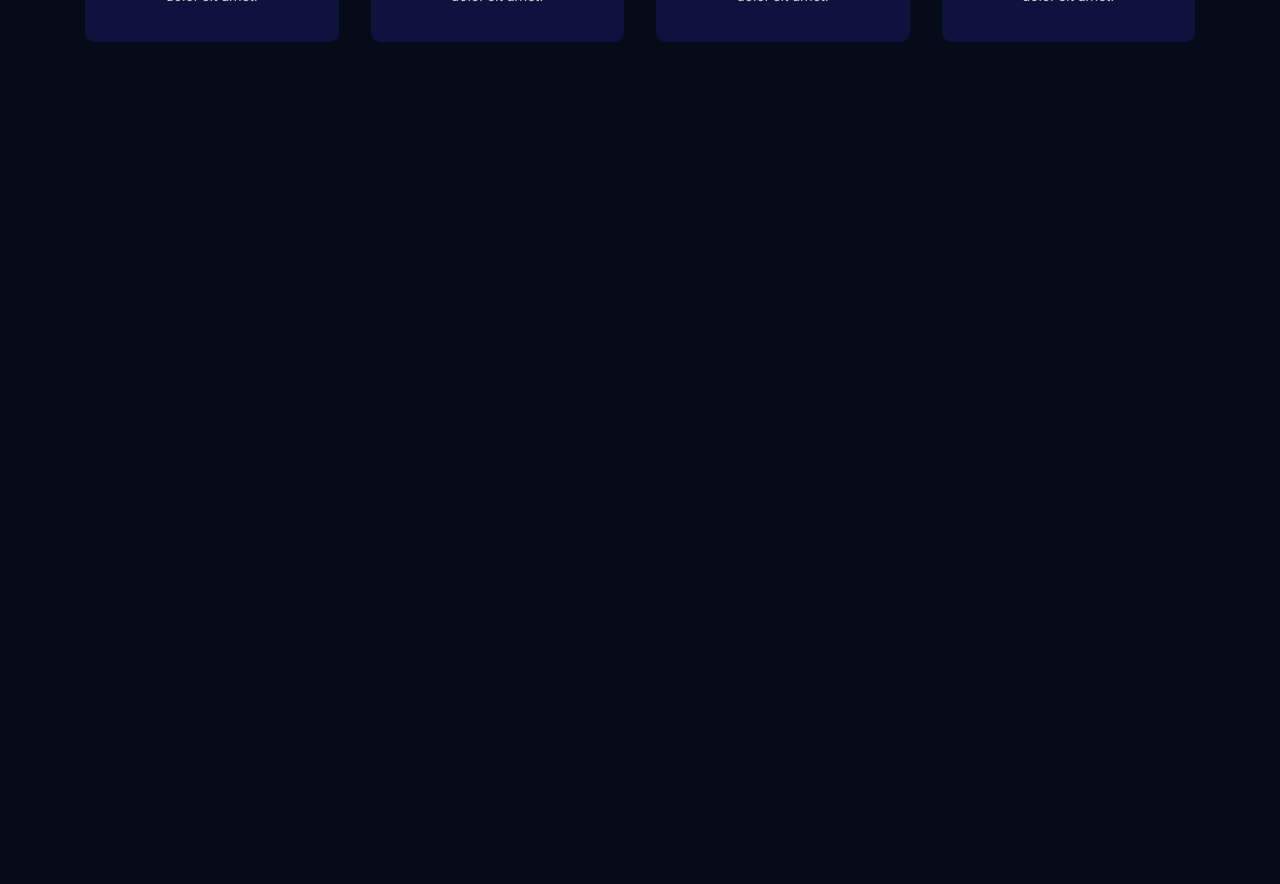
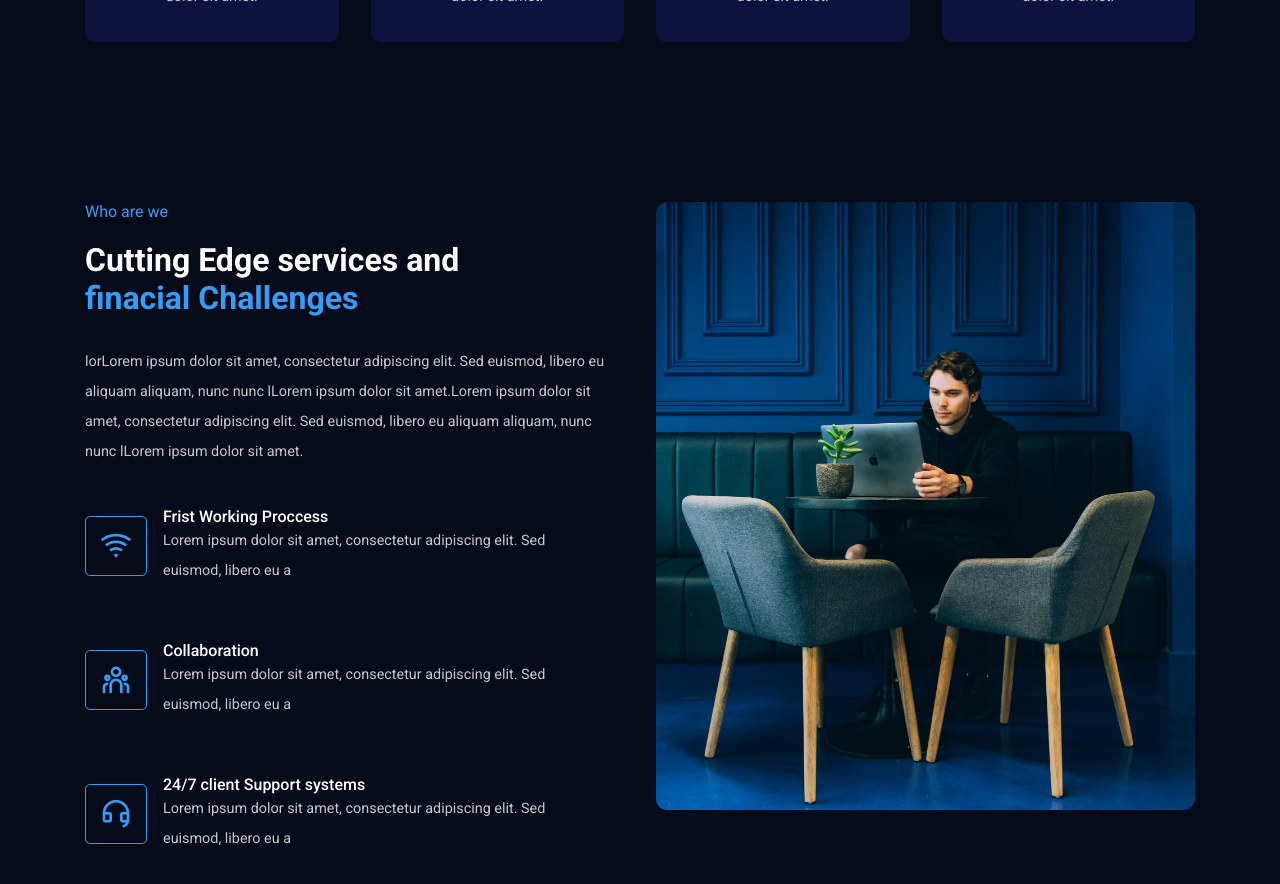
Before and after one commit to Chinwenma/Company, a React (Create React App) app: page / in a window 1280 px wide. Shown: the part 1440-2324 px from the top of the page. Before the commit the page ends 1562 px from the top, so only its background shows below. Built offline with nearby package versions, Linux system fonts and the light colour scheme.

Commit message:
about section

```diff
--- a/src/App.js
+++ b/src/App.js
@@ -1,5 +1,6 @@
 import './App.css';
 import Header from './components/Header/Header';
+import About from './components/Layout/About';
 import Counter from './components/Layout/Counter';
 import Hero from './components/Layout/Hero';
 import Services from './components/Layout/Services';
@@ -12,6 +13,7 @@ function App() {
         <Hero/>
         <Counter/>
         <Services/>
+        <About/>
       </div>
     </>
   );
--- /dev/null
+++ b/src/components/Layout/About.jsx
@@ -0,0 +1,61 @@
+import React from 'react'
+import '../../styles/about.css'
+import AboutImage from '../../images/about-us.jpg'
+
+
+
+const ChooseUsdata = [
+  {
+    icon: 'ri-wifi-line',
+    title: 'Frist Working Proccess',
+    desc: 'Lorem ipsum dolor sit amet, consectetur adipiscing elit. Sed euismod, libero eu a'
+  },
+  {
+    icon: 'ri-team-line',
+    title: 'Collaboration',
+    desc: 'Lorem ipsum dolor sit amet, consectetur adipiscing elit. Sed euismod, libero eu a'
+  },
+  {
+    icon: 'ri-customer-service-line',
+    title: '24/7 client Support systems',
+    desc: 'Lorem ipsum dolor sit amet, consectetur adipiscing elit. Sed euismod, libero eu a'
+  },
+]
+
+
+const About = () => {
+  return (
+    <section id='about'>
+      <div className='container'>
+        <div className="about__wrapper">
+          <div className='about__content'>
+            <h6 className='subtitle'>Who are we</h6>
+            <h2 >Cutting Edge services and</h2>
+            <h2 className='highlight'>finacial Challenges</h2>
+            <p className='description about__content__desc'>lorLorem ipsum dolor sit amet, consectetur adipiscing elit. Sed euismod, libero eu aliquam aliquam, nunc nunc lLorem ipsum dolor sit amet.Lorem ipsum dolor sit amet, consectetur adipiscing elit. Sed euismod, libero eu aliquam aliquam, nunc nunc lLorem ipsum dolor sit amet.</p>
+            <div className='choose__us_item_wrapper'>
+            {
+              ChooseUsdata.map((item, index) => (
+                <div className='choose__us_item' key={index}>
+                  <span className='choose__us_icon'><i class={item.icon}></i></span>
+                  <div>
+                    <h4 className='choose__us_title'>{item.title}</h4>
+                    <p className='description'>{item.desc}</p>
+
+                  </div>
+                </div>
+              ))
+            }
+            </div>
+          </div>
+          <div className='about__img'>
+          <img src={AboutImage} alt='img'/>
+
+          </div>
+        </div>
+      </div>
+    </section>
+  )
+}
+
+export default About
--- a/src/components/Layout/Services.jsx
+++ b/src/components/Layout/Services.jsx
@@ -5,21 +5,21 @@ const ServicesData = [
 
     {
         icon: 'ri-apps-line',
-         title: 'Web Development',
+         title: 'Software Development',
          desc: 'Lorem ipsum dolor sit amet, consectetur adipiscing elit. Sed euismod, libero eu aliquam aliquam, nunc nunc lLorem ipsum dolor sit amet.'
      },
     {
-        icon: 'ri-apps-line',
+        icon: 'ri-pages-line',
          title: 'Product Desgin',
          desc: 'Lorem ipsum dolor sit amet, consectetur adipiscing elit. Sed euismod, libero eu aliquam aliquam, nunc nunc lLorem ipsum dolor sit amet.'
      },
      {
-        icon: 'ri-apps-line',
+        icon: 'ri-landscape-line',
          title: 'Graphics Desgin',
          desc: 'Lorem ipsum dolor sit amet, consectetur adipiscing elit. Sed euismod, libero eu aliquam aliquam, nunc nunc lLorem ipsum dolor sit amet.'
      },
      {
-        icon: 'ri-apps-line',
+        icon: 'ri-rocket-line',
          title: 'Digital Marketing',
          desc: 'Lorem ipsum dolor sit amet, consectetur adipiscing elit. Sed euismod, libero eu aliquam aliquam, nunc nunc lLorem ipsum dolor sit amet.'
      },
--- /dev/null
+++ b/src/styles/about.css
@@ -0,0 +1,55 @@
+.about__wrapper{
+    display: flex;
+    column-gap: 2rem;
+
+
+}
+.about__content,
+.about__img{
+    width: 50%;
+}
+
+.about__img img{
+    width: 100%;
+    height: 75%;
+    object-fit: cover;
+    border-radius:0.7rem;
+
+}
+
+.about__content__desc {
+    margin-top: 30px;
+}
+
+.choose__us_item_wrapper {
+    margin-top: 20px;
+}
+
+.choose__us_item {
+    padding: 20px 20px 20px 0;
+    display: flex;
+    align-items: center;
+    margin-top: 15px;
+    column-gap: 1rem;
+}
+
+.choose__us_icon {
+    width: 50px;
+    height: 60px;
+    padding: 0 30px;
+    border: 1px solid var(--primary-color);
+    display: flex;
+    justify-content: center;
+    align-items: center;
+    border-radius: 5px;
+}
+
+.choose__us_icon i {
+    font-size: 2rem;
+    color: var(--primary-color);
+}
+
+.choose__us_title {
+    font-weight: 500;
+    color: #fff;
+}
```
